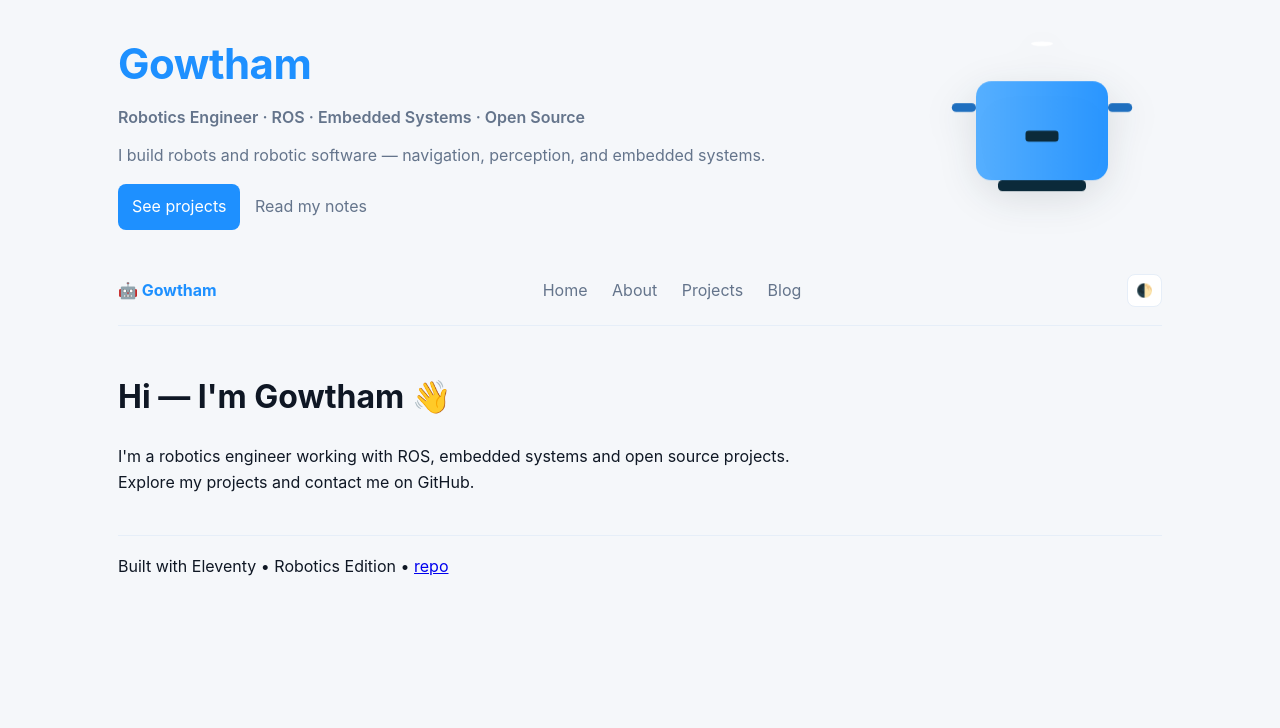
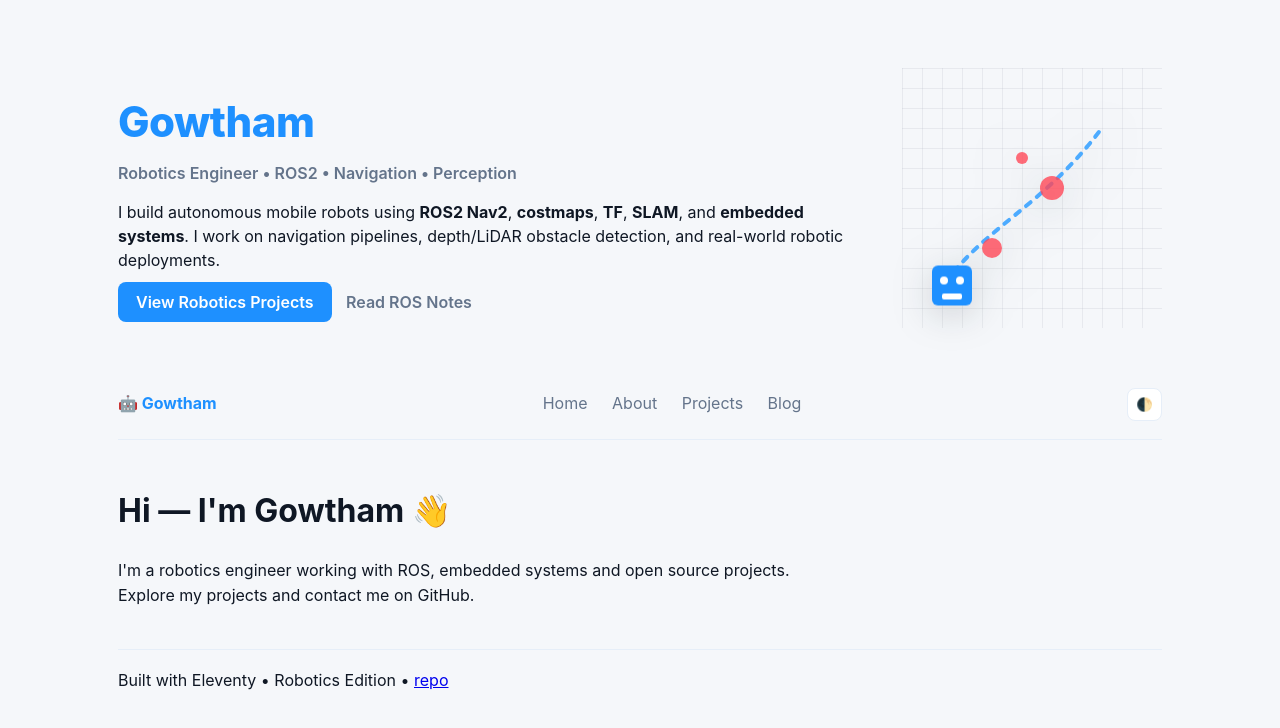
Before and after one commit to GowthamA1963/gowthama1963.github.io, an Eleventy site: page src/index.md in a window 1280 px wide. Built offline with nearby package versions, Linux system fonts and the light colour scheme; Eleventy itself is replaced by a stand-in of ours; files that its build step writes are made by us from their sources.

Commit message:
new hero

```diff
--- a/assets/style.css
+++ b/assets/style.css
@@ -89,3 +89,111 @@ code{font-family: ui-monospace, SFMono-Regular, Menlo, Monaco, "Roboto Mono", mo
   .hero h1{font-size:32px}
   .nav{display:none}
 }
+
+/* NAV2 / ROS2 Hero Theme */
+.nav2-hero {
+  padding: 40px 0;
+  margin-bottom: 12px;
+}
+
+.hero-container {
+  display: flex;
+  gap: 32px;
+  align-items: center;
+  justify-content: space-between;
+}
+
+.hero-left {
+  flex: 1;
+}
+
+.hero-title {
+  font-size: 42px;
+  margin: 0;
+  color: var(--accent);
+  font-weight: 800;
+}
+
+.hero-subtitle {
+  margin-top: 6px;
+  margin-bottom: 12px;
+  color: var(--muted);
+  font-weight: 600;
+}
+
+.hero-desc {
+  margin: 14px 0;
+  color: var(--text);
+  line-height: 1.5;
+}
+
+.hero-buttons {
+  margin-top: 18px;
+}
+
+.btn-primary {
+  background: var(--accent);
+  padding: 10px 18px;
+  border-radius: 8px;
+  color: #fff;
+  text-decoration: none;
+  font-weight: 600;
+  margin-right: 10px;
+}
+
+.btn-primary:hover {
+  opacity: 0.9;
+}
+
+.btn-secondary {
+  color: var(--muted);
+  text-decoration: none;
+  font-weight: 600;
+}
+
+.btn-secondary:hover {
+  color: var(--accent);
+}
+
+/* Right side robot visualization */
+.hero-right {
+  flex: 0 0 260px;
+}
+
+.nav2-robot {
+  filter: drop-shadow(0 8px 18px rgba(10,20,30,0.18));
+}
+
+/* Animated planned path (Nav2 style) */
+.nav2-path {
+  stroke-dasharray: 6 8;
+  animation: dash 2s linear infinite;
+}
+
+@keyframes dash {
+  to {
+    stroke-dashoffset: 100;
+  }
+}
+
+/* Robot floating animation */
+.robot-icon {
+  animation: floatNav2 4s ease-in-out infinite;
+}
+
+@keyframes floatNav2 {
+  0% { transform: translate(30px,200px); }
+  50% { transform: translate(30px,195px); }
+  100% { transform: translate(30px,200px); }
+}
+
+/* Mobile responsiveness */
+@media (max-width: 820px) {
+  .hero-container {
+    flex-direction: column;
+    align-items: flex-start;
+  }
+  .hero-right {
+    margin-top: 20px;
+  }
+}
--- a/src/_includes/layout.njk
+++ b/src/_includes/layout.njk
@@ -11,40 +11,66 @@
 </head>
 
 <body>
-  <!-- Hero -->
-  <section class="hero">
-    <div class="hero-inner">
-      <div class="hero-text">
-        <h1>Gowtham</h1>
-        <p class="hero-sub">Robotics Engineer · ROS · Embedded Systems · Open Source</p>
-        <p class="hero-lead">I build robots and robotic software — navigation, perception, and embedded systems.</p>
-        <p><a class="cta" href="/projects/">See projects</a> <a class="muted" href="/blog/">Read my notes</a></p>
+  <!-- HERO: Nav2 / ROS2 Themed -->
+<section class="hero nav2-hero">
+  <div class="hero-container">
+
+    <div class="hero-left">
+      <h1 class="hero-title">Gowtham</h1>
+      <p class="hero-subtitle">Robotics Engineer • ROS2 • Navigation • Perception</p>
+
+      <p class="hero-desc">
+        I build autonomous mobile robots using <strong>ROS2 Nav2</strong>,
+        <strong>costmaps</strong>, <strong>TF</strong>, <strong>SLAM</strong>, and
+        <strong>embedded systems</strong>.
+        I work on navigation pipelines, depth/LiDAR obstacle detection,
+        and real-world robotic deployments.
+      </p>
+
+      <div class="hero-buttons">
+        <a href="/projects/" class="btn-primary">View Robotics Projects</a>
+        <a href="/blog/" class="btn-secondary">Read ROS Notes</a>
+      </div>
     </div>
 
-      <div class="hero-visual" aria-hidden="true">
-        <!-- Animated robot SVG -->
-        <svg class="robot" width="220" height="220" viewBox="0 0 200 200" xmlns="http://www.w3.org/2000/svg">
+    <div class="hero-right">
+      <!-- NAV2 themed robot visualization -->
+      <svg width="260" height="260" viewBox="0 0 260 260" class="nav2-robot">
+        <!-- Grid -->
         <defs>
-            <linearGradient id="g1" x1="0" x2="1">
-              <stop offset="0" stop-color="#4dabff"/>
-              <stop offset="1" stop-color="#1e90ff"/>
-            </linearGradient>
+          <pattern id="grid" width="20" height="20" patternUnits="userSpaceOnUse">
+            <path d="M 20 0 L 0 0 0 20" fill="none" stroke="rgba(110,120,140,0.2)" stroke-width="1"/>
+          </pattern>
         </defs>
+        <rect width="100%" height="100%" fill="url(#grid)" />
 
-          <rect x="40" y="50" rx="14" ry="14" width="120" height="90" fill="url(#g1)" opacity="0.95" />
-          <circle cx="100" cy="80" r="10" fill="#fff" class="robot-eye" />
-          <rect x="85" y="95" width="30" height="10" rx="3" fill="#0b2a3a" />
-          <g class="robot-arm-left">
-            <rect x="18" y="70" width="22" height="8" rx="4" fill="#1f6fbf"/>
+        <!-- Path planned (Bezier path) -->
+        <path d="M40 220 C 80 160, 140 140, 200 60"
+              stroke="#4dabff"
+              stroke-width="4"
+              fill="none"
+              stroke-linecap="round"
+              class="nav2-path"/>
+
+        <!-- Local costmap obstacles -->
+        <circle cx="90" cy="180" r="10" fill="#ff4757" opacity="0.8"/>
+        <circle cx="150" cy="120" r="12" fill="#ff4757" opacity="0.8"/>
+        <circle cx="120" cy="90" r="6" fill="#ff4757" opacity="0.8"/>
+
+        <!-- Robot icon -->
+        <g class="robot-icon" transform="translate(30,200)">
+          <rect width="40" height="40" rx="6" fill="#1e90ff"/>
+          <circle cx="12" cy="15" r="4" fill="#fff"/>
+          <circle cx="28" cy="15" r="4" fill="#fff"/>
+          <rect x="10" y="28" width="20" height="6" rx="2" fill="#fff"/>
         </g>
-          <g class="robot-arm-right">
-            <rect x="160" y="70" width="22" height="8" rx="4" fill="#1f6fbf"/>
-          </g>
-          <rect x="60" y="140" width="80" height="10" rx="4" fill="#0b2a3a"/>
+
       </svg>
     </div>
+
   </div>
 </section>
+
 
   <!-- Header / Nav -->
   <header class="header">
```
Also changed, not shown: src/blog/first-post.md (+11 -0 lines), 6 other files. Lines whose indentation alone changed are shown as unchanged.
